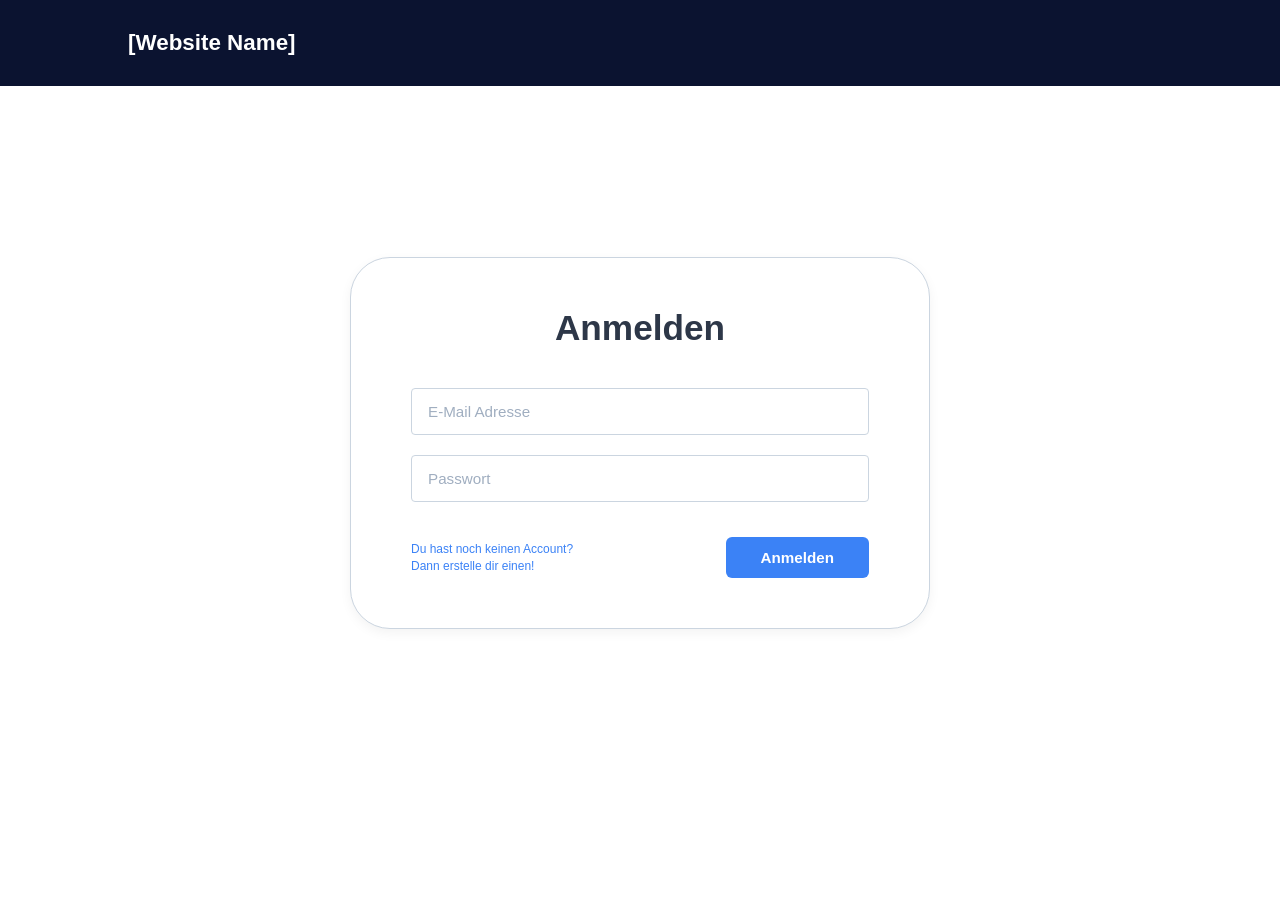
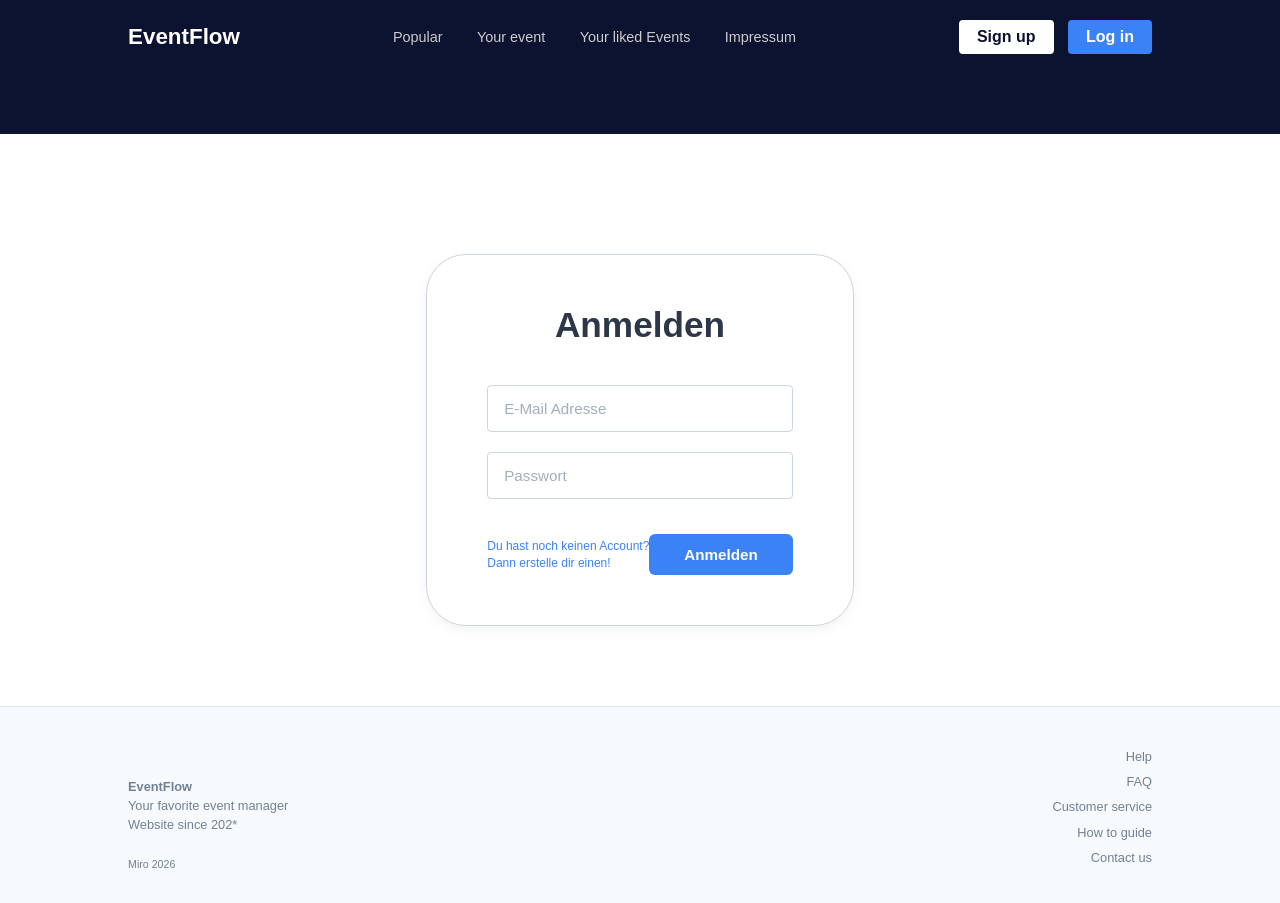
Before and after one commit to casio888/SE-G2-EventFlow, a Django app: template src/Basis/templates/login.html in a window 1280 px wide. Before the commit the page ends 629 px from the top, so only its background shows below. Run offline with Django 3.2, Linux system fonts and the light colour scheme; the template is opened without the code that fills it, so the values that code supplies are empty.

Commit message:
feature: vererbende templates gestartet.

```diff
--- a/src/Basis/templates/login.html
+++ b/src/Basis/templates/login.html
@@ -1,19 +1,13 @@
+{% extends "base_topside.html" %}
 {% load static %}
-<!DOCTYPE html>
-<html lang="de">
-<head>
-    <meta charset="UTF-8">
-    <meta name="viewport" content="width=device-width, initial-scale=1.0">
-    <title>[Website Name] - Anmelden</title>
-    <link rel="stylesheet" href="{% static 'Basis/login.css' %}">
-</head>
-<body>
 
-    <!-- Header mit Dunkelblau-Banner -->
-    <header>
-        <a href="{% url 'Basis:index' %}" class="logo">[Website Name]</a>
-    </header>
+{% block extra_head %}
+    <link rel="stylesheet" href="{% static 'css/index.css' %}">
+    <link rel="stylesheet" href="{% static 'css/login.css' %}">
+    <script src="{% static 'js/login.js' %}"></script>
+{% endblock %}
 
+{% block content %}
 <!-- Login Maske -->
 <main>
     <div class="login-card">
@@ -40,6 +34,4 @@
         </form>
     </div>
 </main>
-    <script src="{% static 'Basis/login.js' %}"></script>
-</body>
-</html>
+{% endblock %}
--- a/src/EventFlow/settings.py
+++ b/src/EventFlow/settings.py
@@ -58,7 +58,7 @@ ROOT_URLCONF = 'EventFlow.urls'
 TEMPLATES = [
     {
         'BACKEND': 'django.template.backends.django.DjangoTemplates',
-        'DIRS': [],
+        'DIRS': [BASE_DIR / 'templates'],
         'APP_DIRS': True,
         'OPTIONS': {
             'context_processors': [
@@ -130,3 +130,4 @@ USE_TZ = True
 
 STATIC_URL = '/static/'
 STATIC_ROOT = BASE_DIR / "staticfiles"
+STATICFILES_DIRS = [BASE_DIR / 'static']
--- a/src/Basis/static/Basis/index.css
+++ b/src/static/css/index.css
@@ -1,70 +1,5 @@
 /* Ausgelagertes Styling aus index.html */
 /* Basis-Styling & Reset */
-* {
-    box-sizing: border-box;
-    margin: 0;
-    padding: 0;
-    font-family: Arial, sans-serif;
-}
-
-body {
-    background-color: #f9f9f9;
-    color: #333;
-}
-
-/* --- HERO & NAVIGATION --- */
-.hero-section {
-    background-color: #0b1330; /* Dunkelblau aus dem Wireframe */
-    color: white;
-    padding: 20px 10%;
-    text-align: center;
-}
-
-nav {
-    display: flex;
-    justify-content: space-between;
-    align-items: center;
-    margin-bottom: 60px;
-}
-
-.logo {
-    font-weight: bold;
-    font-size: 1.2rem;
-    text-decoration: none;
-    color: white;
-}
-
-.nav-links a {
-    color: #ccc;
-    text-decoration: none;
-    margin: 0 15px;
-    font-size: 0.9rem;
-}
-
-.nav-links a:hover {
-    color: white;
-}
-
-.auth-buttons .btn {
-    padding: 8px 18px;
-    border-radius: 4px;
-    border: none;
-    cursor: pointer;
-    font-weight: bold;
-    margin-left: 10px;
-    text-decoration: none;
-    display: inline-block;
-}
-
-.btn-signup {
-    background-color: white;
-    color: #0b1330;
-}
-
-.btn-login {
-    background-color: #3b82f6; /* Passendes Blau für Login */
-    color: white;
-}
 
 .hero-content h1 {
     font-size: 2.2rem;
@@ -282,28 +217,3 @@ section h2 {
     background-color: #3b82f6;
     color: white;
 }
-
-/* --- FOOTER --- */
-footer {
-    background-color: #f7fafc;
-    border-top: 1px solid #e2e8f0;
-    padding: 40px 10% 30px 10%;
-    display: flex;
-    justify-content: space-between;
-    align-items: flex-end;
-    font-size: 0.8rem;
-    color: #718096;
-    line-height: 1.5;
-}
-
-.footer-links a {
-    display: block;
-    color: #718096;
-    text-decoration: none;
-    margin-bottom: 6px;
-    text-align: right;
-}
-
-.footer-links a:hover {
-    text-decoration: underline;
-}
--- /dev/null
+++ b/src/static/css/nav.css
@@ -0,0 +1,91 @@
+* {
+    box-sizing: border-box;
+    margin: 0;
+    padding: 0;
+    font-family: Arial, sans-serif;
+}
+
+body {
+    background-color: #f9f9f9;
+    color: #333;
+}
+
+/* --- HERO & NAVIGATION --- */
+.hero-section {
+    background-color: #0b1330; /* Dunkelblau aus dem Wireframe */
+    color: white;
+    padding: 20px 10%;
+    text-align: center;
+}
+
+nav {
+    display: flex;
+    justify-content: space-between;
+    align-items: center;
+    margin-bottom: 60px;
+}
+
+.logo {
+    font-weight: bold;
+    font-size: 1.2rem;
+    text-decoration: none;
+    color: white;
+}
+
+.nav-links a {
+    color: #ccc;
+    text-decoration: none;
+    margin: 0 15px;
+    font-size: 0.9rem;
+}
+
+.nav-links a:hover {
+    color: white;
+}
+
+.auth-buttons .btn {
+    padding: 8px 18px;
+    border-radius: 4px;
+    border: none;
+    cursor: pointer;
+    font-weight: bold;
+    margin-left: 10px;
+    text-decoration: none;
+    display: inline-block;
+}
+
+.btn-signup {
+    background-color: white;
+    color: #0b1330;
+}
+
+.btn-login {
+    background-color: #3b82f6; /* Passendes Blau für Login */
+    color: white;
+}
+
+
+/* --- FOOTER --- */
+footer {
+    background-color: #f7fafc;
+    border-top: 1px solid #e2e8f0;
+    padding: 40px 10% 30px 10%;
+    display: flex;
+    justify-content: space-between;
+    align-items: flex-end;
+    font-size: 0.8rem;
+    color: #718096;
+    line-height: 1.5;
+}
+
+.footer-links a {
+    display: block;
+    color: #718096;
+    text-decoration: none;
+    margin-bottom: 6px;
+    text-align: right;
+}
+
+.footer-links a:hover {
+    text-decoration: underline;
+}
--- /dev/null
+++ b/src/templates/base_topside.html
@@ -0,0 +1,50 @@
+{% load static %}
+
+<!DOCTYPE html>
+<html lang="de">
+<head>
+    <meta charset="UTF-8">
+    <meta name="viewport" content="width=device-width, initial-scale=1.0">
+    <title>EventFlow</title>
+    <link rel="stylesheet" href="{% static 'css/nav.css' %}">
+    {% block extra_head %}{% endblock %}
+</head>
+<body>
+    <!-- Hero Bereich inklusive Navigation -->
+    <header class="hero-section">
+        <nav>
+            <a href="{% url 'Basis:index' %}" class="logo">EventFlow</a>
+            <div class="nav-links">
+                <a href="#">Popular</a>
+                <a href="#">Your event</a>
+                <a href="#">Your liked Events</a>
+                <a href="#">Impressum</a>
+            </div>
+            <div class="auth-buttons">
+                <a href="#" class="btn btn-signup">Sign up</a>
+                <a href="{% url 'Basis:login' %}" class="btn btn-login">Log in</a>
+            </div>
+        </nav>
+        {% block extra_header %} {% endblock %}
+    </header>
+
+    {% block content %}{% endblock %}
+
+    <!-- Footer -->
+    <footer>
+        <div>
+            <strong>EventFlow</strong><br>
+            Your favorite event manager<br>
+            Website since 202*<br><br>
+            <small>Miro 2026</small>
+        </div>
+        <div class="footer-links">
+            <a href="#">Help</a>
+            <a href="#">FAQ</a>
+            <a href="#">Customer service</a>
+            <a href="#">How to guide</a>
+            <a href="#">Contact us</a>
+        </div>
+    </footer>
+    </body>
+</html>
--- a/src/veranstaltungen/templates/veranstaltungen/detail.html
+++ b/src/veranstaltungen/templates/veranstaltungen/detail.html
@@ -1,3 +1,7 @@
+{% extends "base_topside.html" %}
+{% load static %}
+
+{% block content %}
 <h1>{{ event.titel }}</h1>
 
 <p><strong>Ort:</strong> {{ event.ort }}</p>
@@ -22,3 +26,4 @@
 <a href="{% url 'veranstaltungen_liste' %}" class="btn btn-secondary">
     Zurück zur Übersicht
 </a>
+{% endblock %}
--- a/src/veranstaltungen/templates/veranstaltungen/erstellen.html
+++ b/src/veranstaltungen/templates/veranstaltungen/erstellen.html
@@ -1,3 +1,7 @@
+{% extends "base_topside.html" %}
+{% load static %}
+
+{% block content %}
 <h1>Neue Veranstaltung erstellen</h1>
 
 <form method="post">
@@ -7,3 +11,4 @@
     <button type="submit" class="btn btn-success">Speichern</button>
     <a href="{% url 'veranstaltungen_liste' %}" class="btn btn-secondary">Abbrechen</a>
 </form>
+{% endblock %}
```
Also changed, not shown: src/Basis/templates/index.html (+9 -47 lines), src/einreichung/templates/einreichung/bewerbung.html (+4 -25 lines), src/einreichung/templates/einreichung/einreichung.html (+4 -19 lines), src/veranstaltungen/templates/veranstaltungen/liste.html (+6 -11 lines), src/static/css/login.css (renamed from src/Basis/static/Basis/login.css), src/static/js/index.js (renamed from src/Basis/static/Basis/index.js), src/static/js/login.js (renamed from src/Basis/static/Basis/login.js). Lines whose indentation alone changed are shown as unchanged.
